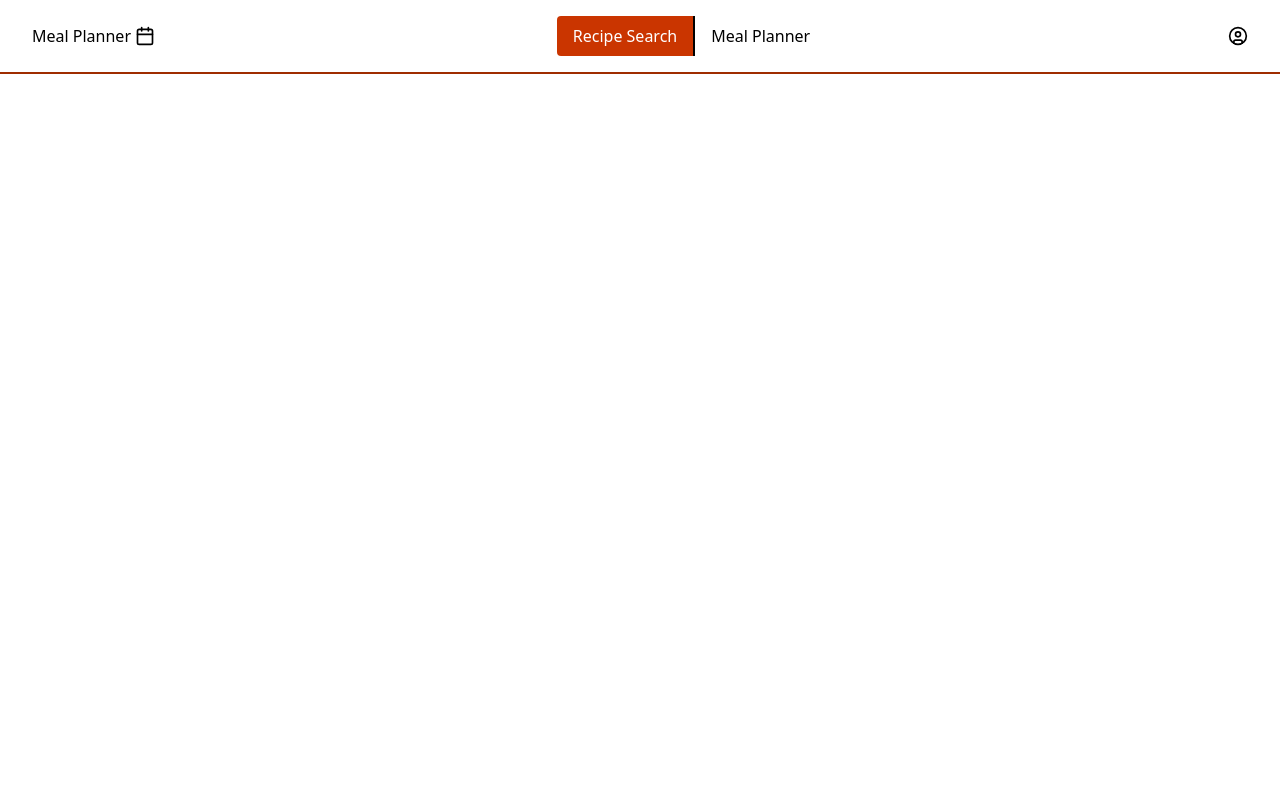
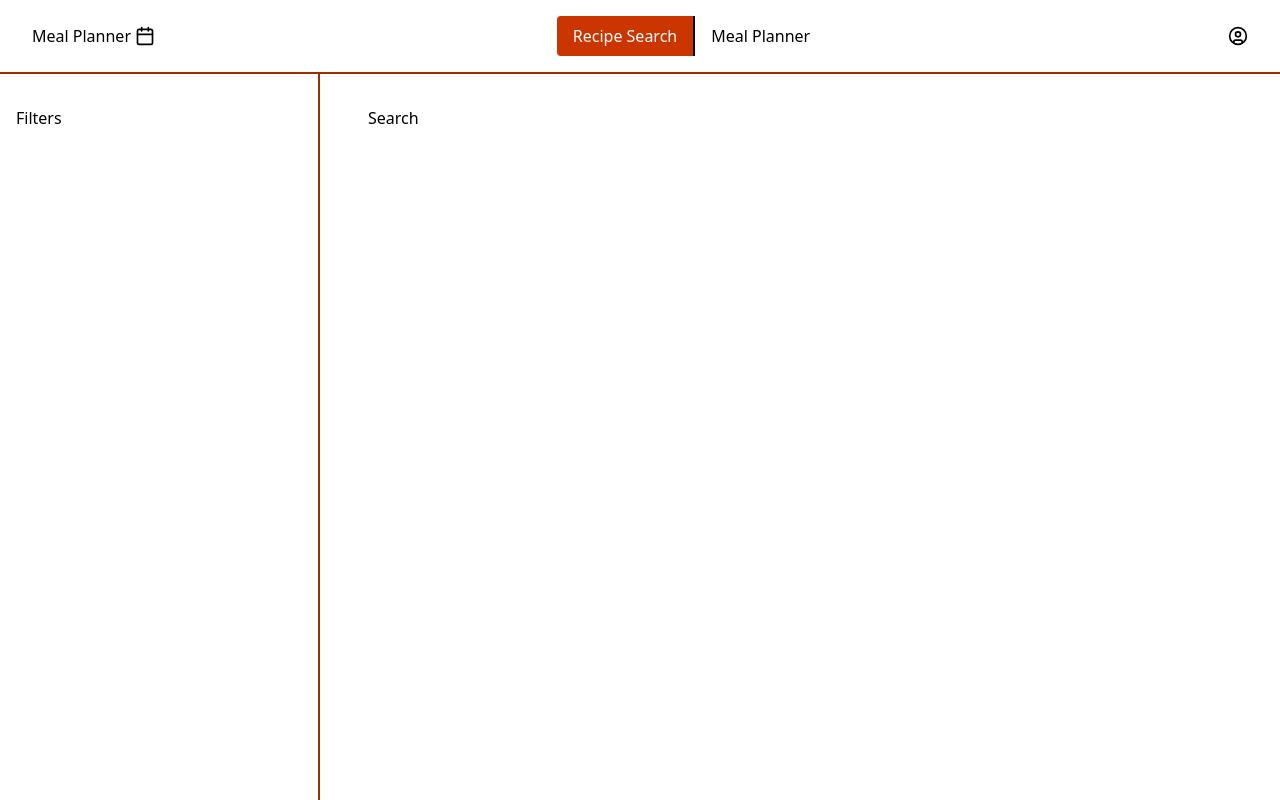
Before and after one commit to lucy-c1/MealPlan, a React (Vite) app: page / in a window 1280 px wide. Built offline with nearby package versions, Linux system fonts and the light colour scheme; no server answers.

Commit message:
recipe search general setup

```diff
--- a/src/pages/RecipeSearch.tsx
+++ b/src/pages/RecipeSearch.tsx
@@ -11,10 +11,18 @@ export default function RecipeSearch() {
   }, []);
 
   return (
-    <div className="w-full">
+    <div className="w-full h-screen flex flex-col">
       <Header isSearchPage={true} />
-      <div>
-        <h1 className="text-4xl font-bold">{message}</h1>
+
+      <div className="flex w-full flex-1">
+        {/* Filters section */}
+        <div className="h-full flex flex-col w-[25%] py-8 px-4 border-r-2 border-orange-800">
+          <p className="text-base font-medium">Filters</p>
+        </div>
+        {/* Search Section */}
+        <div className="flex flex-col px-12 py-8">
+          <p>Search</p>
+        </div>
       </div>
     </div>
   );
```
